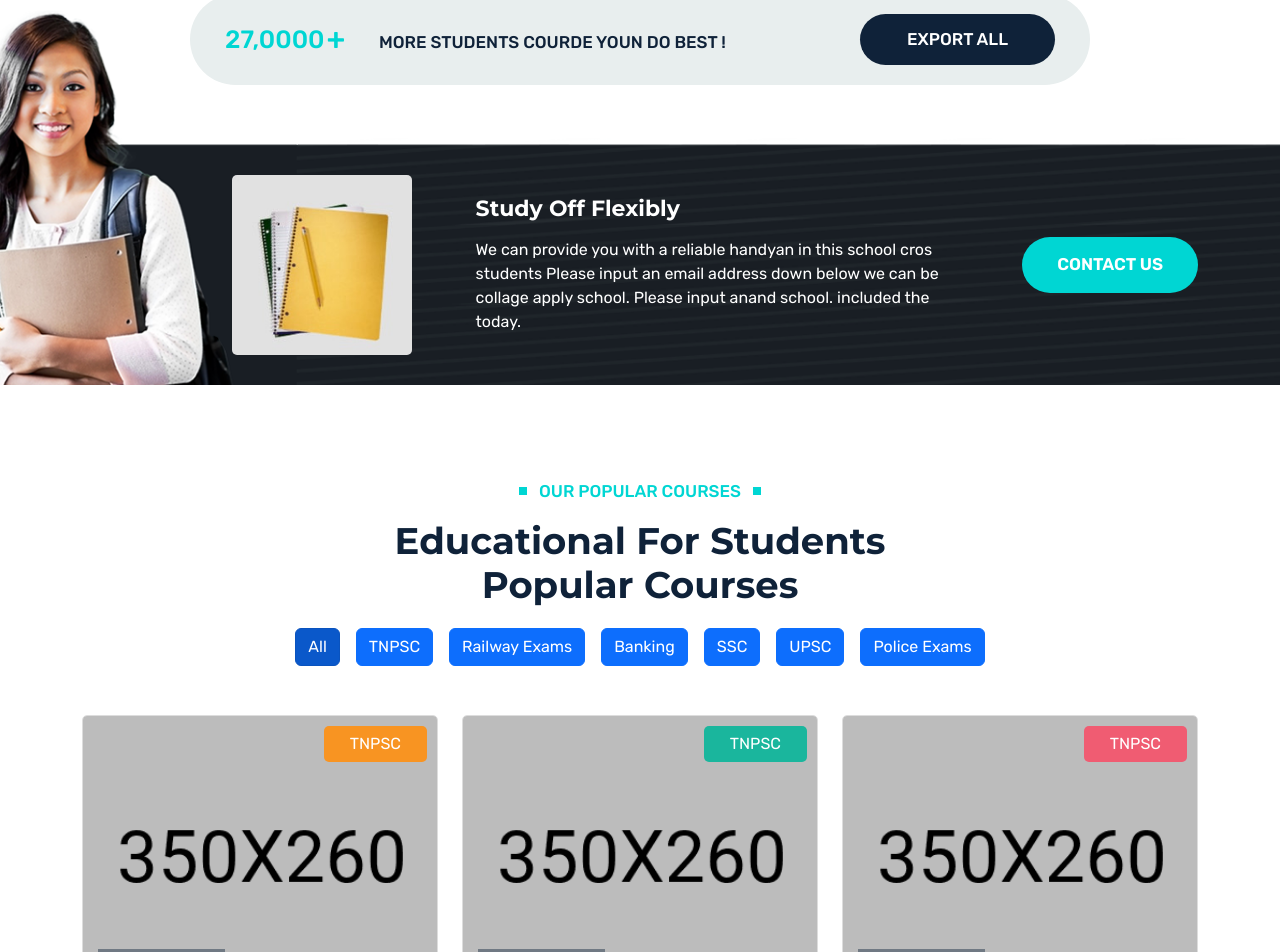
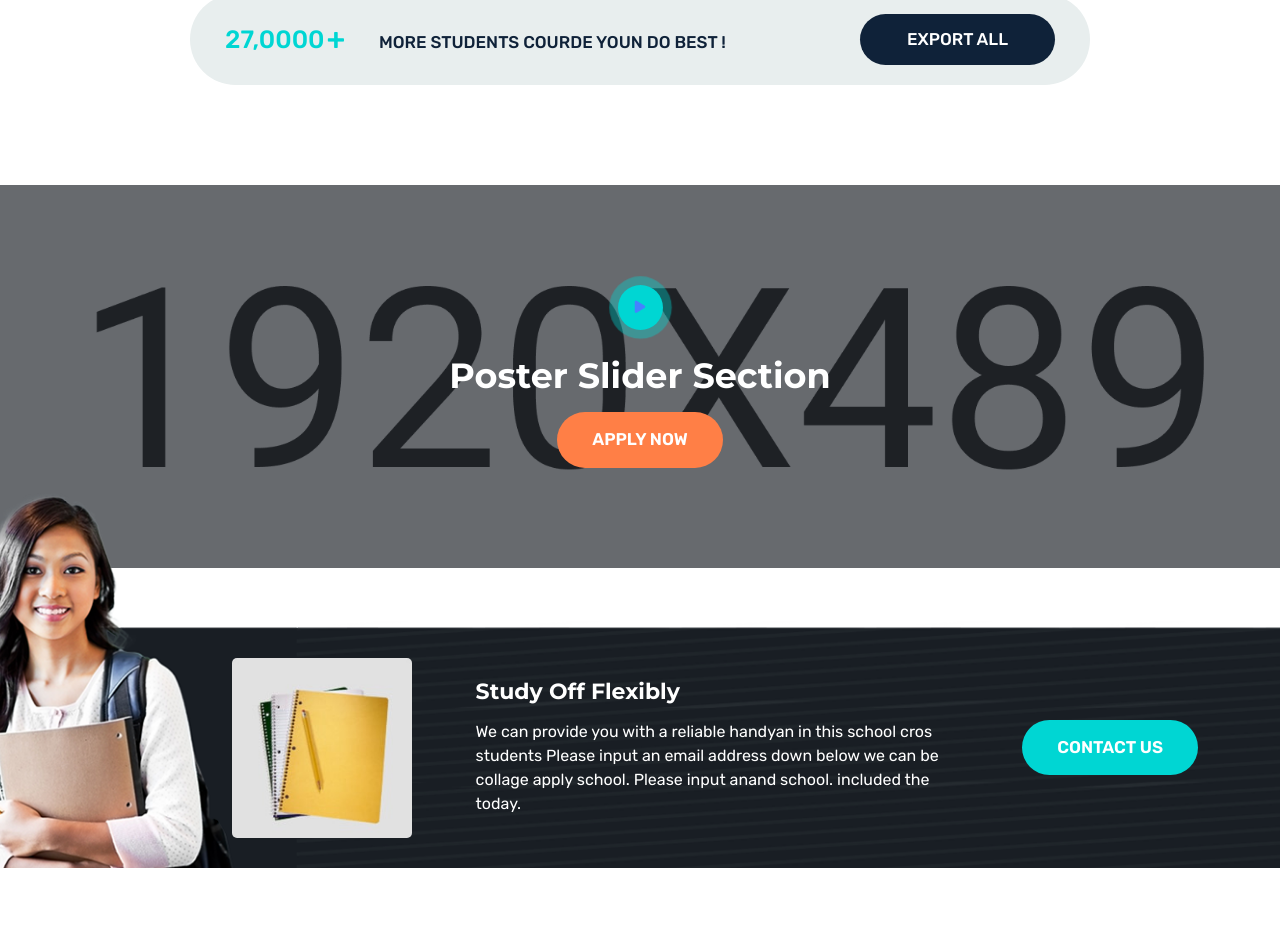
Before and after one commit to salesotomatikstbm/Aishwarya-Academy, a Next.js app: page / in a window 1280 px wide. Shown: the part 2572-3524 px from the top of the page. Built offline with nearby package versions, Linux system fonts and the light colour scheme.

Commit message:
add slider

```diff
--- a/app/page.js
+++ b/app/page.js
@@ -15,6 +15,7 @@ import TeamSection from "@/component/team/TeamSection";
 import TestimonialSection2 from "@/component/testimonial/TestimonialSection2";
 import TopbarSection from "@/component/topbar/TopbarSection";
 import ScrollToTopButton from "@/component/utils/ScrollToTopButton";
+import VideoSection from "@/component/video/VideoSection";
 export const metadata = {
   title: "Aishwarya Academy",
   description: "Developed by Otomatiks",
@@ -27,7 +28,9 @@ export default function Home3() {
       <BannerSection3 />
       <CategorySection3 />
   {/* <HomeAdd /> */}
+
       <AboutSection3 style="about_3" />
+      <VideoSection />
       <ContactSection />
       <CourseSection2 />
       <CounterSection />
--- a/component/video/VideoSection.js
+++ b/component/video/VideoSection.js
@@ -18,11 +18,11 @@ const VideoSection = () => {
                 >
                   <i className="fas fa-play"></i>
                 </a>
-                <h4>Let’s best Something Agency</h4>
-                <p>
+                <h4>Poster Slider Section</h4>
+                {/* <p>
                   There are many variations of passages of agency Lorem Ipsum
                   Fasts injecte.
-                </p>
+                </p> */}
                 <a className="common_btn" href="#">
                   Apply Now
                 </a>
```
